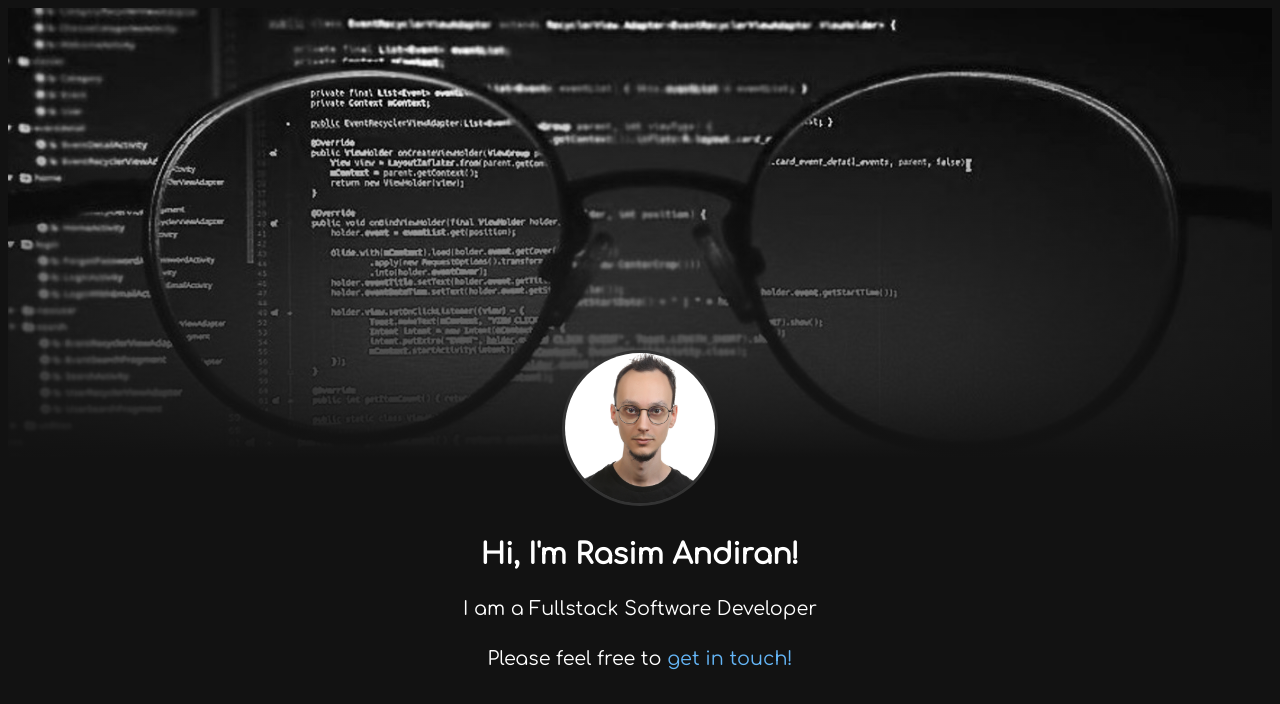
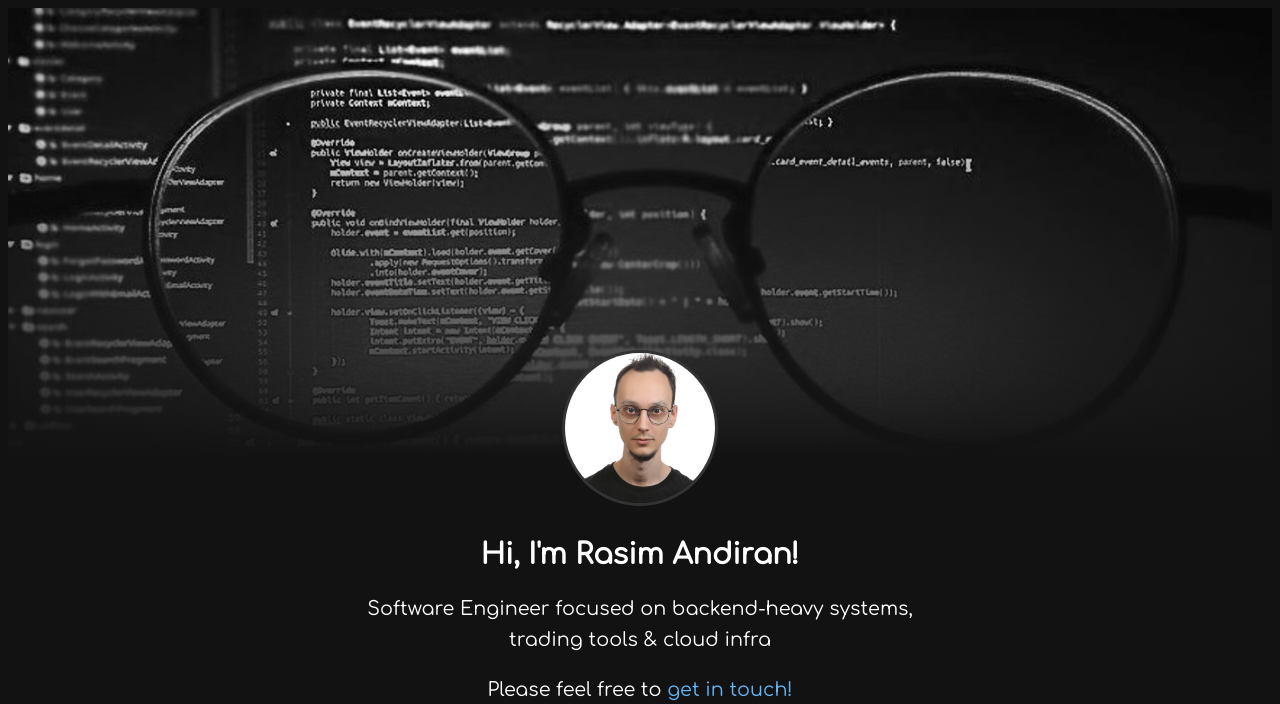
Before and after one commit to rasimandiran/rasimandiran.github.io, a plain HTML site: page index.html in a window 1280 px wide. Shown: the top 704 px of the page. Drawn offline with Linux system fonts and the light colour scheme.

Commit message:
Update index.html

```diff
--- a/index.html
+++ b/index.html
@@ -24,7 +24,7 @@
         <h1>Hi, I'm Rasim Andiran!</h1>
 
         <p>
-            I am a Fullstack Software Developer
+            Software Engineer focused on backend-heavy systems, trading tools & cloud infra
         </p>
         <p>
             Please feel free to <a target="_blank" href="https://calendly.com/rasimandiran">get in touch!</a>
```
